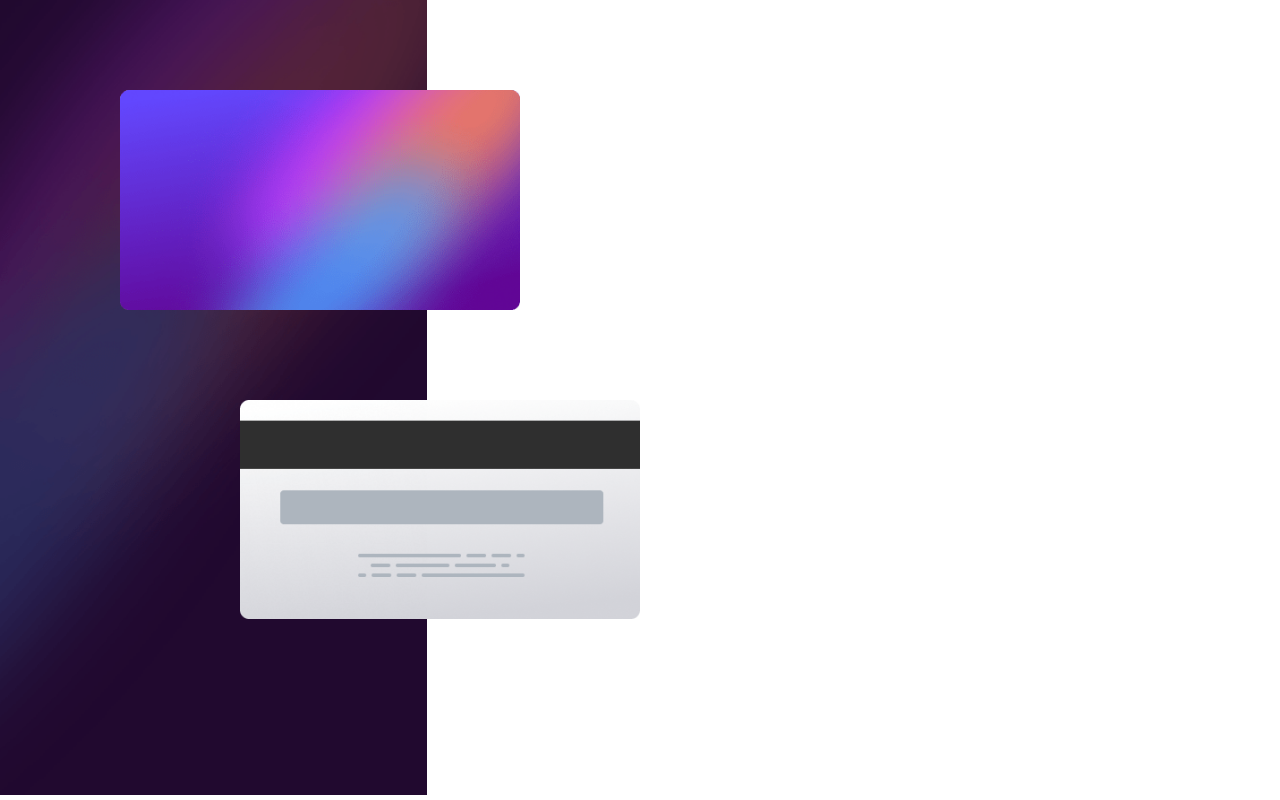
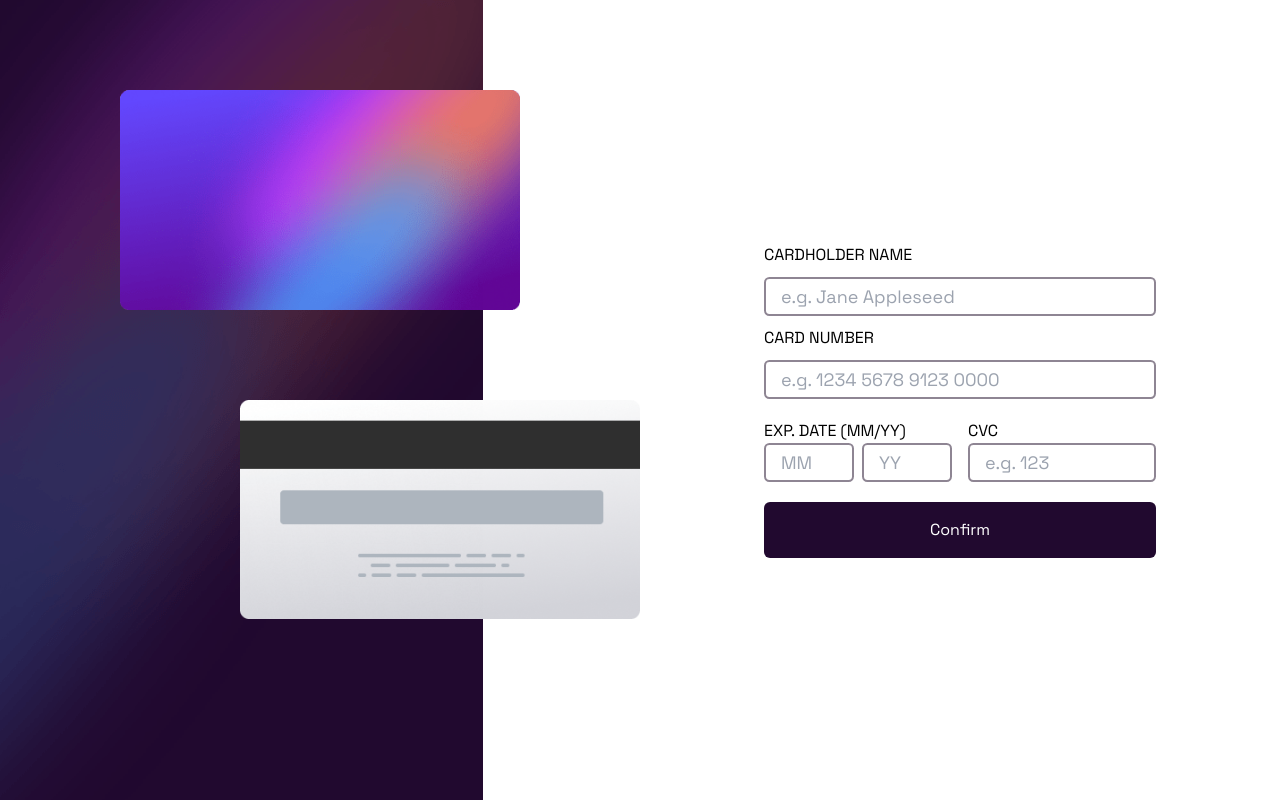
Before and after one commit to Rohanbasnet12/card-detail-form-page, a plain HTML site: page index.html in a window 1280 px wide. Drawn offline with nearby package versions, Linux system fonts and the light colour scheme; files whose address does not match are found by name.

Commit message:
Completing it soon

```diff
--- a/index.html
+++ b/index.html
@@ -17,10 +17,10 @@
 <body>
   <main id="main">
     <div id="wrapper" class="w-full h-full flex">
-      <div class="left w-4/12 h-full">
+      <div class="left w-1/2 h-full">
         <img src="./images/bg-main-desktop.png" alt="desktop view background">
       </div>
-      <div class="right w-8/12 h-full"></div>
+      <div class="right w-1/2 h-full"></div>
     </div>
     <div class="container-fluid w-full h-full z-10 fixed top-0 left-0 flex">
       <!-- CARD DETAIL SECTION -->
@@ -38,8 +38,55 @@
       </div>
 
       <!-- FORM SECTION -->
-      <div class="cardForm-section w-1/2 h-full">
+      <div class="cardForm-section w-1/2 h-full flex items-center justify-center">
+        <div class="form">
+          <form class="flex flex-col gap-5">
+            <div class="input-360">
+              <label for="cardHolder-name">CARDHOLDER NAME</label>
+              <input class="input-stlye" type="text" id="cardHolder-name" placeholder="e.g. Jane Appleseed"
+                autocomplete="off">
+              <p class="error-message-empty text-red-400 leading-3 text-sm hidden">Can't be blank</p>
 
+              <label for="card-number">CARD NUMBER</label>
+              <input class="input-stlye" type="text" id="card-number" placeholder="e.g. 1234 5678 9123 0000"
+                autocomplete="off" maxlength="19">
+              <p class="error-message-empty text-red-400 leading-3 text-sm hidden">Can't be blank</p>
+              <p class="error-message-short text-red-400 leading-3 text-sm hidden">Number is too short</p>
+            </div>
+
+
+            <div id="bottom-detail" class="grid grid-cols-2 gap-4">
+              <div class="date-detail flex flex-col">
+                <p>EXP. DATE (MM/YY)</p>
+                <div class="head flex gap-2">
+                  <label for="month-detail">
+                    <input class="input-stlye" type="text" id="month-detail" placeholder="MM" autocomplete="off"
+                      maxlength="2">
+                  </label>
+                  <label for="year-detail">
+                    <input class="input-stlye" type="text" id="year-detail" placeholder="YY" autocomplete="off"
+                      maxlength="2">
+                  </label>
+                </div>
+                <p class="error-message-empty text-red-400 leading-4 text-sm hidden">Can't be blank</p>
+                <p class="error-message-short text-red-400 leading-4 text-sm hidden">Number is too short</p>
+              </div>
+              <div class="cvc-detail flex flex-col">
+                <p>CVC</p>
+                <div class="head flex">
+                  <label for="cvc-number">
+                    <input class="input-stlye" type="text" id="cvc-number" placeholder="e.g. 123" autocomplete="off"
+                      maxlength="3">
+                  </label>
+                </div>
+                <p class="error-message-empty text-red-400 leading-4 text-sm hidden">Can't be blank</p>
+                <p class="error-message-short text-red-400 leading-4 text-sm hidden">Number is too short</p>
+              </div>
+            </div>
+
+            <button class="btn py-4 rounded-md">Confirm</button>
+          </form>
+        </div>
       </div>
     </div>
 
--- a/public/JS/index.js
+++ b/public/JS/index.js
@@ -0,0 +1,29 @@
+let confirmButton = $('.btn');
+
+confirmButton.on('click', () => {
+    let cardHolderName = $('#cardHolder-name').val();
+    let cardNumber = $('#card-number').val();
+
+    if (cardHolderName == '' || cardNumber == '') {
+        $('.error-message-empty').css('display', 'block');
+        confirmButton.addClass('errorAnimation');
+    } else if (cardNumber.length < 19) {
+        $('.error-message-short').show();
+        confirmButton.addClass('errorAnimation');
+    }
+});
+
+
+// Function to take card number in specific format
+$('#card-number').on('input', function () {
+    let inputValue = $(this).val();
+    inputValue = inputValue.replace(/\s/g, ''); // Remove existing spaces
+    let formattedValue = formatCreditCardNumber(inputValue);
+    $(this).val(formattedValue);
+});
+
+function formatCreditCardNumber(inputValue) {
+    let formattedValue = inputValue.replace(/\D/g, ''); // Remove non-numeric characters
+    formattedValue = formattedValue.replace(/(\d{4})/g, '$1 ').trim(); // Add space after every 4 digits
+    return formattedValue;
+}
--- a/public/styles/responsive.css
+++ b/public/styles/responsive.css
@@ -0,0 +1,5 @@
+@media (min-width: 799) {
+    #main {
+        background: #000;
+    }
+}
--- a/public/styles/style.css
+++ b/public/styles/style.css
@@ -34,6 +34,24 @@
     max-height: 220px;
 }
 
+.input-360 {
+    display: flex;
+    flex-direction: column;
+    gap: 10px;
+}
+
+.input-stlye:hover,
+.input-stlye:focus {
+    border: 2px solid hsl(278, 94%, 30%);
+}
+
+.input-stlye {
+    padding: 4px 15px;
+    font-size: var(--INPUT-SIZE);
+    border: 2px solid var(--GRAYISH-VIOLET-6);
+    outline: none;
+    border-radius: .3em;
+}
 
 /* GENERAL STYLES */
 html,
@@ -48,3 +66,26 @@ body {
     font-family: var(--PRIMARY-FONT);
     overflow: hidden;
 }
+
+img {
+    -webkit-user-drag: none;
+}
+
+.date-detail input {
+    width: 90px;
+}
+
+.cvc-detail input {
+    width: 188px;
+}
+
+/* Styling button */
+
+.btn {
+    color: var(--WHITE);
+    background: var(--GRAYISH-VIOLET-8);
+}
+
+.errorAnimation {
+    background: var(--RED);
+}
```
